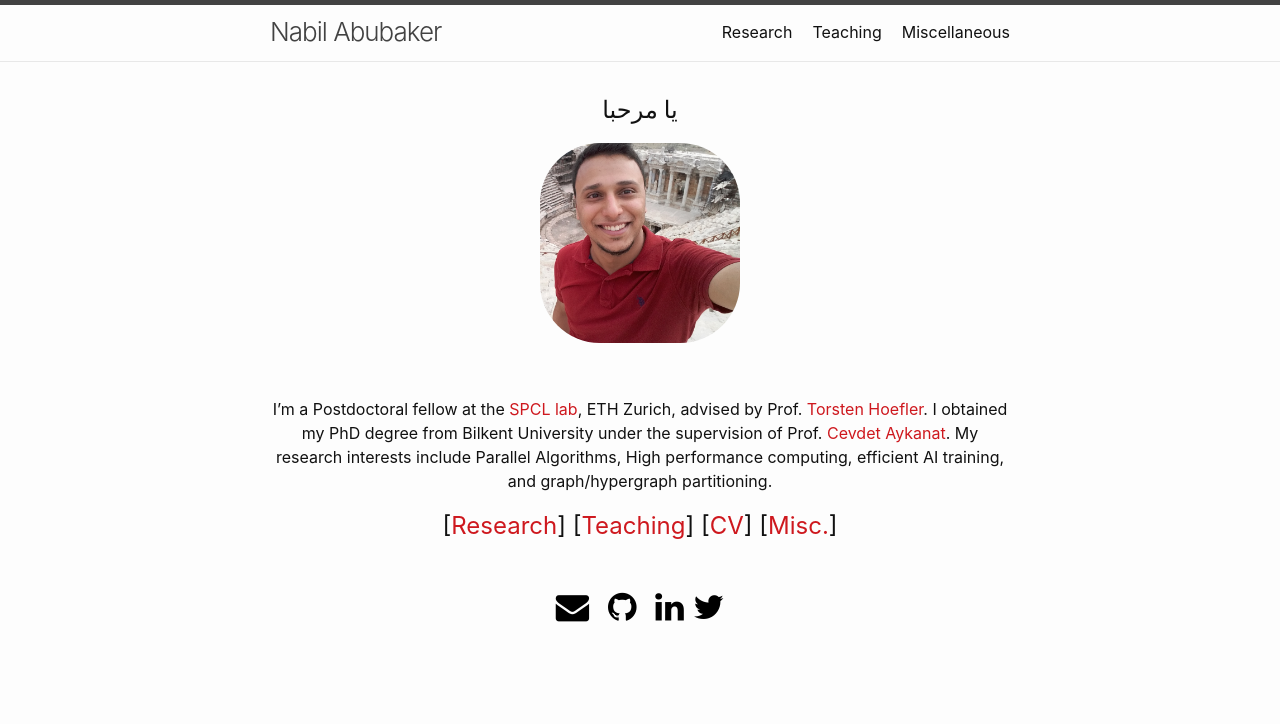
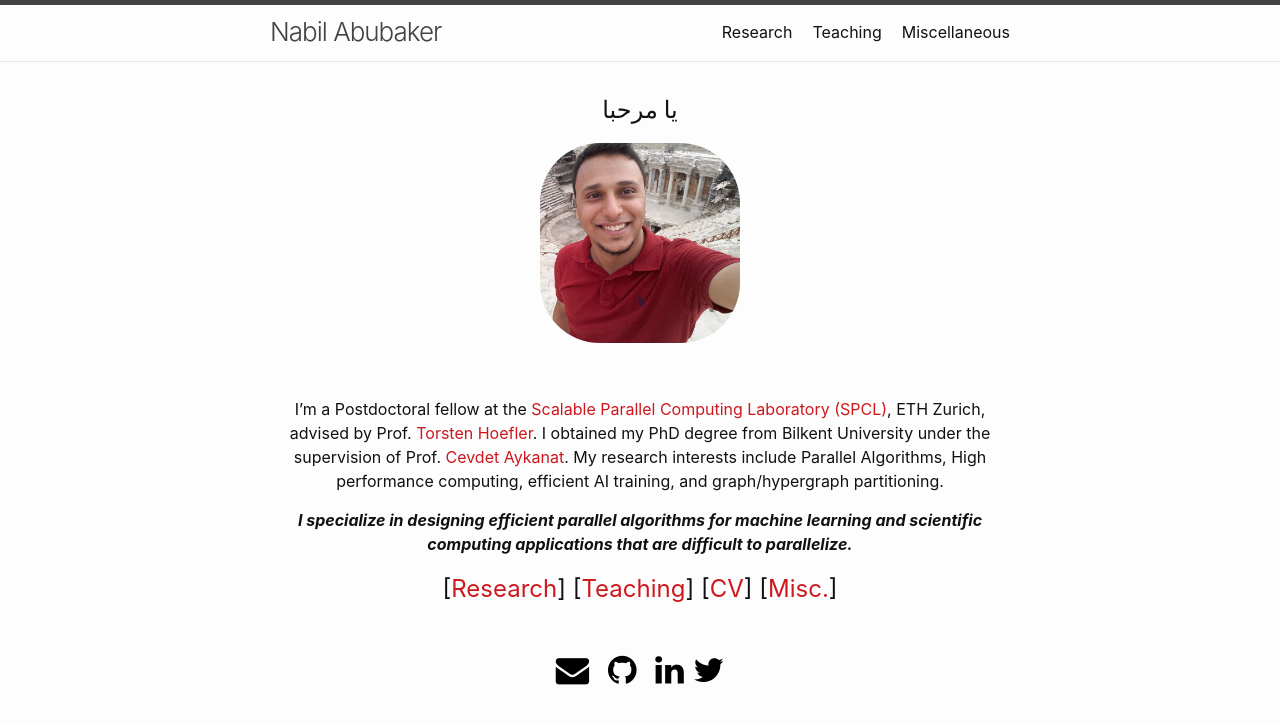
Before and after one commit to nfabubaker/nfabubaker.github.io, a Jekyll site: the page built from index.markdown, in a window 1280 px wide. Shown: the top 724 px of the page. Built offline with Jekyll 4.4.1, drawn with Linux system fonts in a browser that asks for light colours; some web fonts are replaced.

Commit message:
Update index.markdown

```diff
--- a/index.markdown
+++ b/index.markdown
@@ -12,7 +12,9 @@ layout: home
 
 &nbsp;
 
-I'm a Postdoctoral fellow at the [SPCL lab][spclwp], ETH Zurich, advised by Prof. [Torsten Hoefler][htorwp]. I obtained my PhD degree from Bilkent University under the supervision of Prof. [Cevdet Aykanat][aykanatwp]. My research interests include Parallel Algorithms, High performance computing, efficient AI training, and graph/hypergraph partitioning.
+I'm a Postdoctoral fellow at the [Scalable Parallel Computing Laboratory (SPCL)][spclwp], ETH Zurich, advised by Prof. [Torsten Hoefler][htorwp]. I obtained my PhD degree from Bilkent University under the supervision of Prof. [Cevdet Aykanat][aykanatwp]. My research interests include Parallel Algorithms, High performance computing, efficient AI training, and graph/hypergraph partitioning.
+
+***I specialize in designing efficient parallel algorithms for machine learning and scientific computing applications that are difficult to parallelize.***
 
 
 [//]: <> Researcher, Engineer
```
